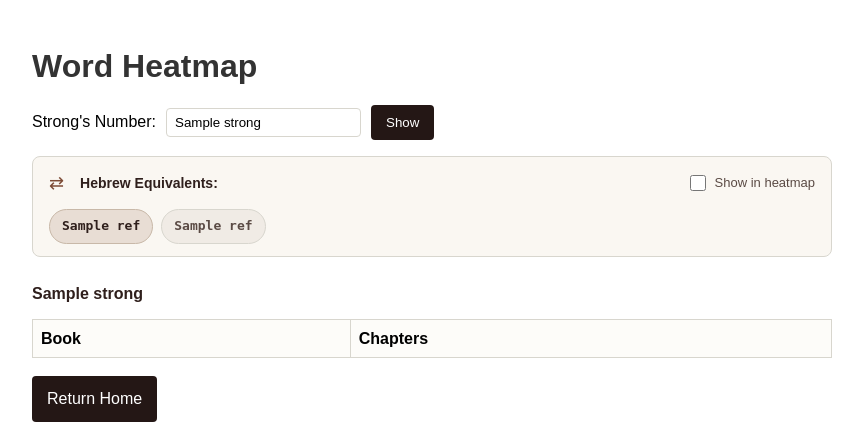
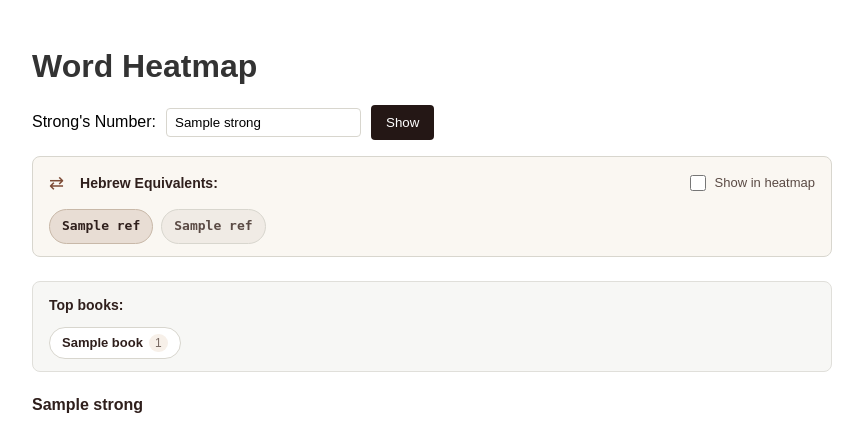
Before and after one commit to j0b07oz/bibleTransliteration, a Flask app: template app/templates/heatmap.html in a window 1280 px wide. Shown: the top 429 px of the page, without its empty margins (208-1071 px from the left). Run offline with Flask 3, Linux system fonts and the light colour scheme; the template is opened without the code that fills it: most values are stand-ins (such as "Sample title", 1, 10 or a date in 2020); lists and menus that the app fills with data are empty; parts of the project's set-up code (start-up, migrations or seed data) failed here and were passed over.

Commit message:
Fix heatmap 500 error by moving book totals computation to Python
The Jinja2 template was using __setattr__ and __setitem__ dunder methods
which are not allowed in Jinja2's sandboxed environment. Moved the top
books computation from the template to the Python route handler.

```diff
--- a/app/routes.py
+++ b/app/routes.py
@@ -776,6 +776,7 @@ def heatmap():
     crossrefs = {'primary': [], 'secondary': []}
     crossref_metadata = {}
     active_crossrefs = []  # List of crossrefs being shown in combined view
+    top_books = []  # Precomputed list of (book, count) tuples sorted by count
 
     if strong:
         # Get cross-references for this Strong's number
@@ -813,6 +814,16 @@ def heatmap():
         else:
             data = generate_heatmap(strong)
 
+        # Compute top books by total count (moved from template to avoid Jinja2 limitations)
+        if data:
+            book_totals = {}
+            for book, chapters in data.items():
+                total = sum(cell.get('count', 0) for cell in chapters)
+                if total > 0:
+                    book_totals[book] = total
+            # Sort by count descending and take top 8
+            top_books = sorted(book_totals.items(), key=lambda x: x[1], reverse=True)[:8]
+
     ordered_books = [b for b, _ in sorted(book_order.items(), key=lambda x: x[1])]
     return render_template(
         'heatmap.html',
@@ -824,6 +835,7 @@ def heatmap():
         active_crossrefs=active_crossrefs,
         show_crossrefs=show_crossrefs,
         from_crossref=from_crossref,
+        top_books=top_books,
         crossref_colors=['#4285f4', '#34a853', '#fbbc04', '#ea4335', '#9a42f4']  # For legend
     )
 
--- a/app/templates/heatmap.html
+++ b/app/templates/heatmap.html
@@ -80,35 +80,18 @@
     {% endif %}
 
     <!-- Top books summary -->
-    {% if data %}
-    {% set book_totals = {} %}
-    {% for book in ordered_books %}
-        {% set chapters = data.get(book) %}
-        {% if chapters %}
-            {% set total = namespace(count=0) %}
-            {% for cell in chapters %}
-                {% set _ = total.__setattr__('count', total.count + cell.count) %}
-            {% endfor %}
-            {% if total.count > 0 %}
-                {% set _ = book_totals.__setitem__(book, total.count) %}
-            {% endif %}
-        {% endif %}
-    {% endfor %}
-    {% if book_totals %}
+    {% if top_books %}
     <div class="heatmap-top-books">
         <div class="heatmap-top-books__header">Top books:</div>
         <div class="heatmap-top-books__list">
-            {% for book, count in book_totals|dictsort(by='value', reverse=True) %}
-            {% if loop.index <= 8 %}
+            {% for book, count in top_books %}
             <button class="heatmap-book-chip" data-book="{{ book }}" onclick="scrollToBook('{{ book }}')">
                 <span class="heatmap-book-chip__name">{{ book }}</span>
                 <span class="heatmap-book-chip__count">{{ count }}</span>
             </button>
-            {% endif %}
             {% endfor %}
         </div>
     </div>
-    {% endif %}
     {% endif %}
 
     <!-- Main heatmap -->
```
